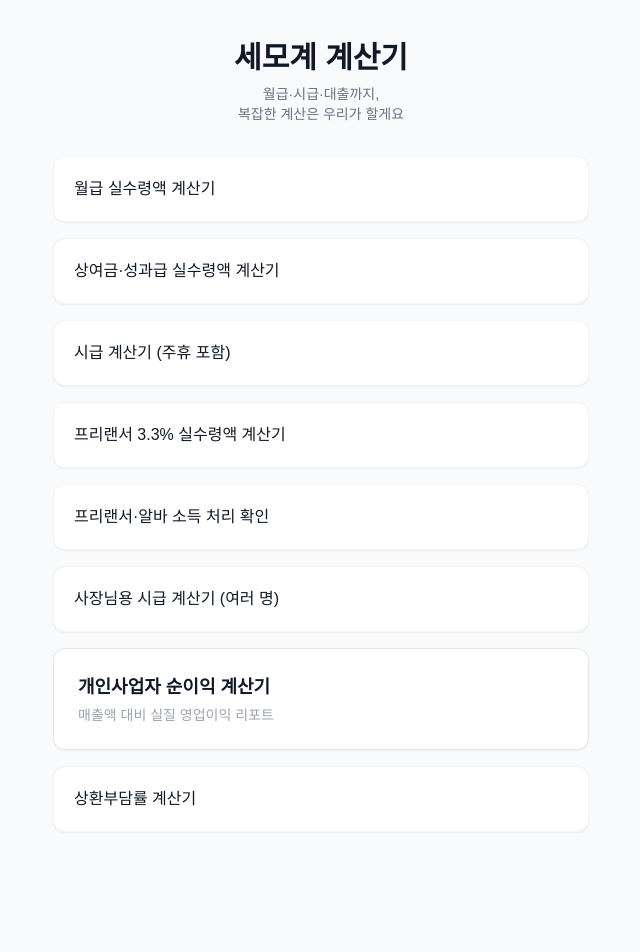
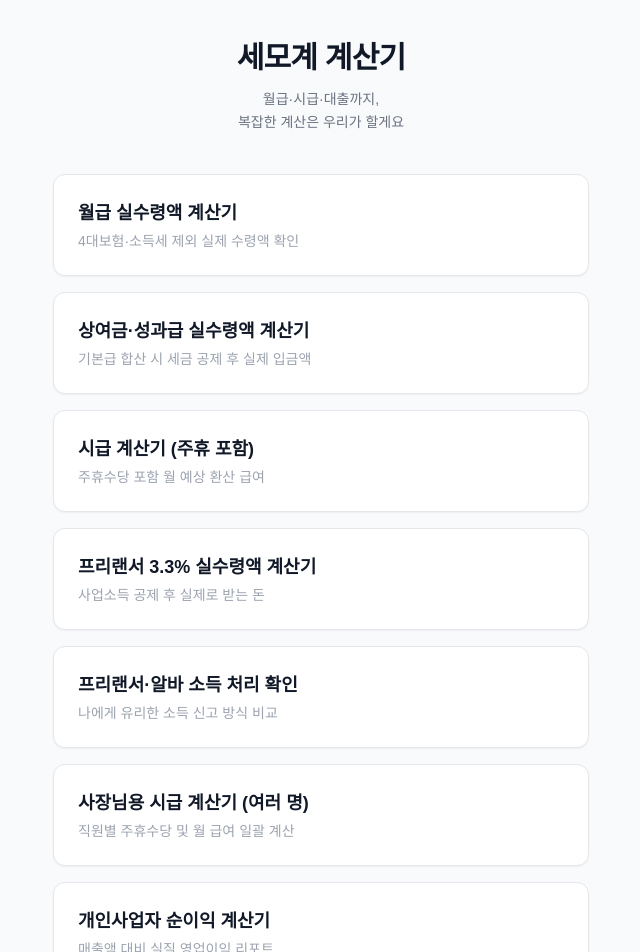
Before and after one commit to greentea2417/semogye-calculator, a Next.js app: page / in a window 1280 px wide. Shown: the top 952 px of the page, without its empty margins (319-959 px from the left). Before the commit the page ends 872 px from the top, so only its background shows below. Built offline with nearby package versions, Linux system fonts and the light colour scheme; a web font is replaced by a local one.

Commit message:
design: unify home buttons with bold titles and descriptions

```diff
--- a/app/page.tsx
+++ b/app/page.tsx
@@ -4,10 +4,10 @@ import Link from "next/link";
 
 export default function Home() {
   return (
-    <main className="max-w-xl mx-auto px-5 py-10 space-y-8">
-      <section className="text-center space-y-2">
-        <h1 className="text-3xl font-extrabold text-gray-900">세모계 계산기</h1>
-        <p className="text-gray-500 text-sm">
+    <main className="max-w-xl mx-auto px-5 py-10 space-y-10">
+      <section className="text-center space-y-3">
+        <h1 className="text-3xl font-extrabold text-gray-900 tracking-tight">세모계 계산기</h1>
+        <p className="text-gray-500 text-sm leading-relaxed">
           월급·시급·대출까지,
           <br />
           복잡한 계산은 우리가 할게요
@@ -15,36 +15,52 @@ export default function Home() {
       </section>
 
       <div className="space-y-4">
-        <Link href="/salary" className="block card">
-          월급 실수령액 계산기
+        {/* 1. 월급 실수령액 */}
+        <Link href="/salary" className="block p-6 bg-white border rounded-xl shadow-sm hover:border-gray-900 transition-all">
+          <h3 className="font-bold text-lg text-gray-900">월급 실수령액 계산기</h3>
+          <p className="text-sm text-gray-400 mt-1">4대보험·소득세 제외 실제 수령액 확인</p>
         </Link>
 
-        <Link href="/bonus" className="block card bg-blue-50/50 border-blue-100">
-          상여금·성과급 실수령액 계산기
+        {/* 2. 상여금/성과급 */}
+        <Link href="/bonus" className="block p-6 bg-white border rounded-xl shadow-sm hover:border-gray-900 transition-all">
+          <h3 className="font-bold text-lg text-gray-900">상여금·성과급 실수령액 계산기</h3>
+          <p className="text-sm text-gray-400 mt-1">기본급 합산 시 세금 공제 후 실제 입금액</p>
         </Link>
 
-        <Link href="/hourly" className="block card">
-          시급 계산기 (주휴 포함)
+        {/* 3. 시급 계산기 */}
+        <Link href="/hourly" className="block p-6 bg-white border rounded-xl shadow-sm hover:border-gray-900 transition-all">
+          <h3 className="font-bold text-lg text-gray-900">시급 계산기 (주휴 포함)</h3>
+          <p className="text-sm text-gray-400 mt-1">주휴수당 포함 월 예상 환산 급여</p>
         </Link>
 
-        {/* ✅ 추가: 프리랜서 계산기 */}
-        <Link href="/freelance" className="block card">
-          프리랜서 3.3% 실수령액 계산기
+        {/* 4. 프리랜서 3.3% */}
+        <Link href="/freelance" className="block p-6 bg-white border rounded-xl shadow-sm hover:border-gray-900 transition-all">
+          <h3 className="font-bold text-lg text-gray-900">프리랜서 3.3% 실수령액 계산기</h3>
+          <p className="text-sm text-gray-400 mt-1">사업소득 공제 후 실제로 받는 돈</p>
         </Link>
 
-        <Link href="/compare" className="block card">
-          프리랜서·알바 소득 처리 확인
+        {/* 5. 소득 처리 확인 */}
+        <Link href="/compare" className="block p-6 bg-white border rounded-xl shadow-sm hover:border-gray-900 transition-all">
+          <h3 className="font-bold text-lg text-gray-900">프리랜서·알바 소득 처리 확인</h3>
+          <p className="text-sm text-gray-400 mt-1">나에게 유리한 소득 신고 방식 비교</p>
         </Link>
 
-        <Link href="/hourly-multi" className="block card">
-          사장님용 시급 계산기 (여러 명)
+        {/* 6. 사장님용 시급 계산기 */}
+        <Link href="/hourly-multi" className="block p-6 bg-white border rounded-xl shadow-sm hover:border-gray-900 transition-all">
+          <h3 className="font-bold text-lg text-gray-900">사장님용 시급 계산기 (여러 명)</h3>
+          <p className="text-sm text-gray-400 mt-1">직원별 주휴수당 및 월 급여 일괄 계산</p>
         </Link>
-        <Link href="/profit" className="block p-6 bg-white border rounded-xl shadow-sm hover:border-gray-900 transition-colors">
+
+        {/* 7. 개인사업자 순이익 (SEO 최적화 버전) */}
+        <Link href="/profit" className="block p-6 bg-white border rounded-xl shadow-sm hover:border-gray-900 transition-all border-gray-200">
           <h3 className="font-bold text-lg text-gray-900">개인사업자 순이익 계산기</h3>
           <p className="text-sm text-gray-400 mt-1">매출액 대비 실질 영업이익 리포트</p>
         </Link>
-        <Link href="/burden" className="block card">
-          상환부담률 계산기
+
+        {/* 8. 상환부담률 */}
+        <Link href="/burden" className="block p-6 bg-white border rounded-xl shadow-sm hover:border-gray-900 transition-all">
+          <h3 className="font-bold text-lg text-gray-900">상환부담률 계산기</h3>
+          <p className="text-sm text-gray-400 mt-1">대출 원리금 상환액 및 가계 부담 체크</p>
         </Link>
       </div>
     </main>
```
